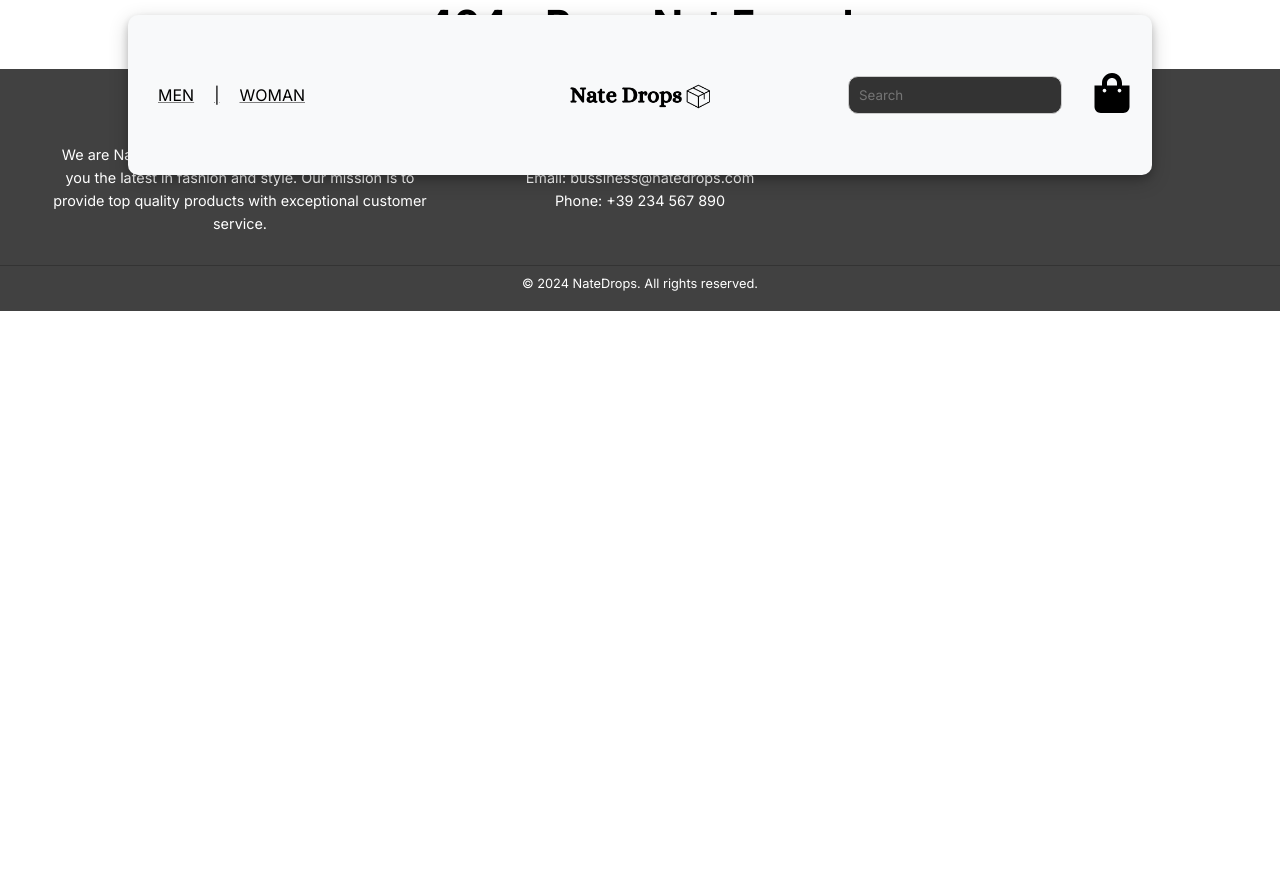
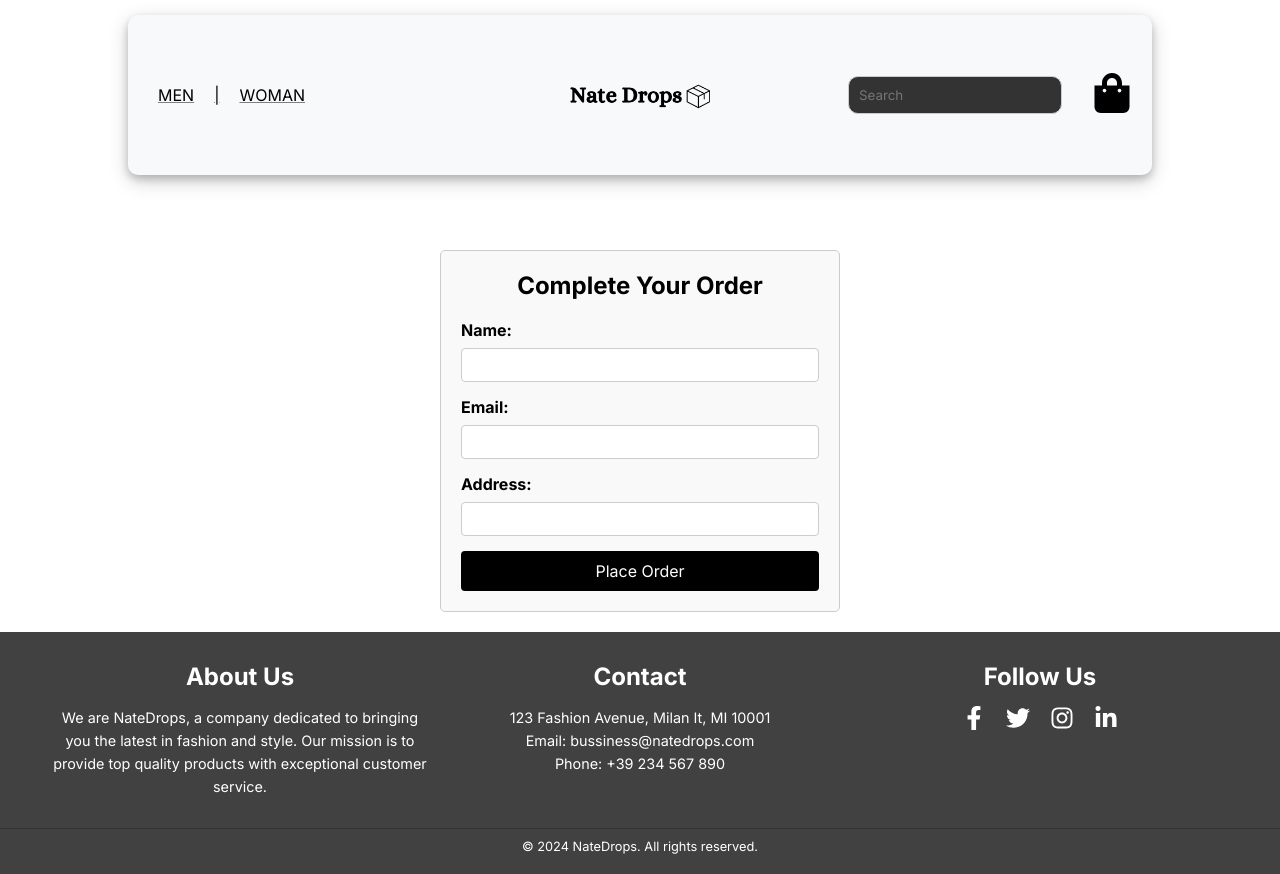
Before and after one commit to JoaquinColman/project-NateDrops.io, a React (Vite) app: page /order in a window 1280 px wide. Before the commit the page ends 800 px from the top, so only its background shows below. Built offline with nearby package versions, Linux system fonts and the light colour scheme.

Commit message:
cree un nuevo componente (orderForm.jsx) para tener un formulario antes de hacer el checkout

```diff
--- a/src/App.jsx
+++ b/src/App.jsx
@@ -7,8 +7,9 @@ import ItemDetailContainer from './components/ItemDetailContainer/ItemDetailCont
 import { CartProvider } from './CartContext';
 import Cart from './components/Cart/Cart';
 import Checkout from './components/Checkout/Checkout';
+import OrderForm from './components/OrderForm/orderForm';
 import ErrorBoundary from './components/errorBoundary/errorBoundary';
-import Footer from './components/Footer/Footer'; // Importa el Footer
+import Footer from './components/Footer/Footer';
 import './App.css';
 
 function App() {
@@ -27,7 +28,8 @@ function App() {
               } />
               <Route path="/category/:categoryId" element={<ItemListContainer greeting="Top Featured Products" />} />
               <Route path="/item/:itemId" element={<ItemDetailContainer />} />
-              <Route path='/Cart' element={<Cart />} />
+              <Route path='/cart' element={<Cart />} />
+              <Route path="/order" element={<OrderForm />} /> {/* Nueva ruta para el formulario de orden */}
               <Route path="/checkout" element={<Checkout />} />
               <Route path="*" element={<h1>404 - Page Not Found</h1>} />
             </Routes>
--- a/src/components/Cart/Cart.jsx
+++ b/src/components/Cart/Cart.jsx
@@ -21,7 +21,7 @@ const Cart = () => {
             {cart.map(p => <CartItem key={p.id} {...p} />)}
             <h3>Total: ${total}</h3>
             <button onClick={() => clearCart()} className='Button'>Empty cart</button>
-            <Link to='/checkout' className='Option'>Complete Purchase</Link>
+            <Link to='/order' className='Option'>Proceed to Checkout</Link> {/* Cambiado a /order */}
         </div>
     );
 };
--- a/src/components/Checkout/Checkout.jsx
+++ b/src/components/Checkout/Checkout.jsx
@@ -1,20 +1,23 @@
-import React, { useContext } from 'react';
+import React from 'react';
+import { useLocation, Link } from 'react-router-dom';
+import { useContext } from 'react';
 import { CartContext } from '../../CartContext';
-import { Link } from 'react-router-dom';
 import './Checkout.css';
 
 const Checkout = () => {
-    const { cart, clearCart, total } = useContext(CartContext);
+    const { state } = useLocation();
+    const { orderId, total } = state || {};
+    const { cart, clearCart } = useContext(CartContext);
 
     return (
         <div className="Checkout">
             <h1>Thank you for your purchase!</h1>
+            {orderId && <h3>Your Order ID is: {orderId}</h3>}
             <h3>Your order details:</h3>
             {cart.map(item => (
                 <div key={item.id} className="CheckoutItem">
                     <div>
                         <h4>{item.title}</h4>
-                        <p><strong>Your Order ID is:</strong> {item.id}</p>
                         <p>Quantity: {item.quantity}</p>
                         <p>Price: ${item.price}</p>
                         <p>Subtotal: ${item.price * item.quantity}</p>
--- /dev/null
+++ b/src/components/OrderForm/orderForm.css
@@ -0,0 +1,43 @@
+.OrderForm {
+    max-width: 400px;
+    margin: 20px auto;
+    padding: 20px;
+    border: 1px solid #ccc;
+    background-color: #f9f9f9;
+    border-radius: 5px;
+    margin-top: 250px;
+}
+
+.OrderForm h2 {
+    text-align: center;
+    margin-bottom: 20px;
+}
+
+.OrderForm label {
+    display: block;
+    margin-bottom: 8px;
+    font-weight: bold;
+}
+
+.OrderForm input {
+    width: 100%;
+    padding: 8px;
+    margin-bottom: 15px;
+    border: 1px solid #ccc;
+    border-radius: 4px;
+}
+
+.OrderForm button {
+    width: 100%;
+    padding: 10px;
+    background-color: #000;
+    color: #fff;
+    border: none;
+    border-radius: 4px;
+    cursor: pointer;
+    font-size: 16px;
+}
+
+.OrderForm button:hover {
+    background-color: #444;
+}
--- /dev/null
+++ b/src/components/OrderForm/orderForm.jsx
@@ -0,0 +1,75 @@
+import React, { useState, useContext } from 'react';
+import { useNavigate } from 'react-router-dom';
+import { CartContext } from '../../CartContext';
+import './OrderForm.css';
+
+const OrderForm = () => {
+    const { cart, total, clearCart } = useContext(CartContext);
+    const [name, setName] = useState('');
+    const [email, setEmail] = useState('');
+    const [address, setAddress] = useState('');
+    const navigate = useNavigate();
+
+    const handleSubmit = (e) => {
+        e.preventDefault();
+
+        const order = {
+            buyer: {
+                name,
+                email,
+                address,
+            },
+            items: cart,
+            total: total, // Aquí pasamos el total
+        };
+
+        // Simular la generación de un ID de orden
+        const orderId = 'ORD-' + Math.floor(Math.random() * 1000000);
+
+        // Aquí puedes guardar la orden en tu base de datos si es necesario
+
+        // Limpiar el carrito después de la orden
+        clearCart();
+
+        // Redirigir al checkout con la ID de la orden y el total
+        navigate('/checkout', { state: { orderId, total } });
+    };
+
+    return (
+        <div className="OrderForm">
+            <h2>Complete Your Order</h2>
+            <form onSubmit={handleSubmit}>
+                <div>
+                    <label>Name:</label>
+                    <input
+                        type="text"
+                        value={name}
+                        onChange={(e) => setName(e.target.value)}
+                        required
+                    />
+                </div>
+                <div>
+                    <label>Email:</label>
+                    <input
+                        type="email"
+                        value={email}
+                        onChange={(e) => setEmail(e.target.value)}
+                        required
+                    />
+                </div>
+                <div>
+                    <label>Address:</label>
+                    <input
+                        type="text"
+                        value={address}
+                        onChange={(e) => setAddress(e.target.value)}
+                        required
+                    />
+                </div>
+                <button type="submit">Place Order</button>
+            </form>
+        </div>
+    );
+};
+
+export default OrderForm;
```
